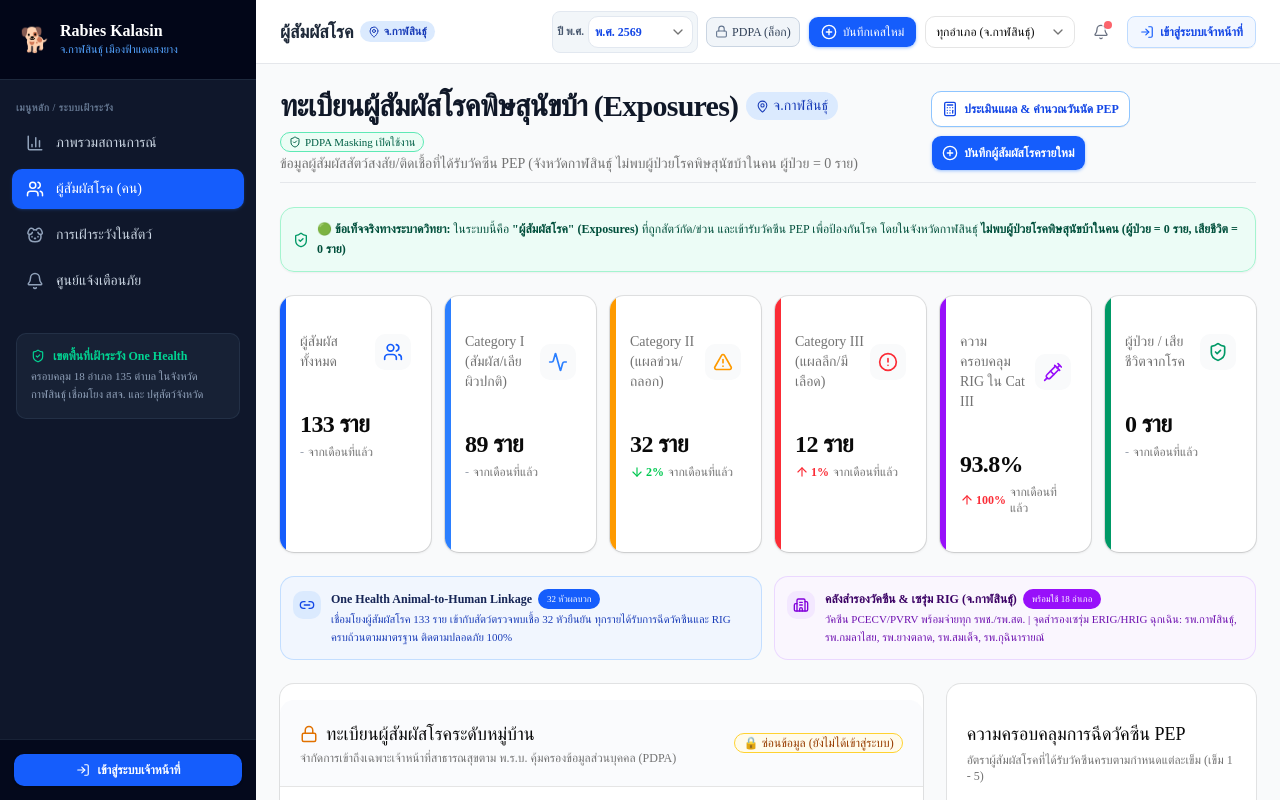
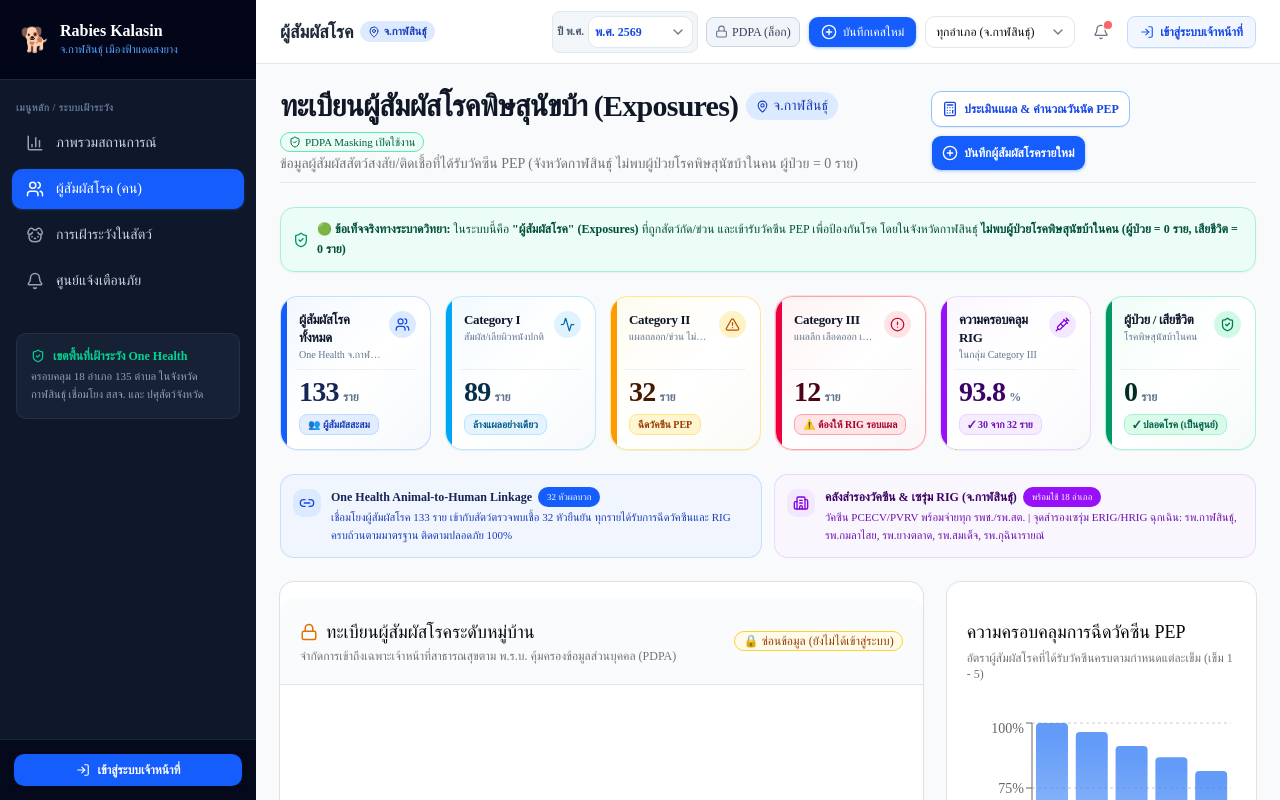
Before and after one commit to cdkls46000-sketch/rabies-dashboard, a Next.js app: page /rabies-dashboard/patients in a window 1280 px wide. Built offline with nearby package versions, Linux system fonts and the light colour scheme.

Commit message:
style(patients): align KPI numbers horizontally with fixed header heights and vibrant category themes

```diff
--- a/src/app/patients/page.tsx
+++ b/src/app/patients/page.tsx
@@ -188,51 +188,155 @@ export default function PatientsPage() {
         </div>
       </div>
 
-      {/* KPI Cards: ผู้สัมผัสทั้งหมด, Cat I, Cat II, Cat III, RIG Coverage in Cat III, ผู้ป่วย/เสียชีวิต = 0 */}
-      <div className="grid grid-cols-2 sm:grid-cols-3 lg:grid-cols-6 gap-2.5 sm:gap-3.5">
-        <KpiCard
-          title="ผู้สัมผัสทั้งหมด"
-          value={`${categoryCount.catI + categoryCount.catII + categoryCount.catIII} ราย`}
-          change={0}
-          icon={Users}
-          colorClass="text-blue-600"
-        />
-        <KpiCard
-          title="Category I (สัมผัส/เลียผิวปกติ)"
-          value={`${categoryCount.catI} ราย`}
-          change={0}
-          icon={Activity}
-          colorClass="text-blue-500"
-        />
-        <KpiCard
-          title="Category II (แผลข่วน/ถลอก)"
-          value={`${categoryCount.catII} ราย`}
-          change={-2}
-          icon={AlertTriangle}
-          colorClass="text-amber-500"
-        />
-        <KpiCard
-          title="Category III (แผลลึก/มีเลือด)"
-          value={`${categoryCount.catIII} ราย`}
-          change={1}
-          icon={AlertCircle}
-          colorClass="text-red-500"
-        />
-        <KpiCard
-          title="ความครอบคลุม RIG ใน Cat III"
-          value="93.8%"
-          change={100}
-          icon={Syringe}
-          colorClass="text-purple-600"
-        />
-        <KpiCard
-          title="ผู้ป่วย / เสียชีวิตจากโรค"
-          value="0 ราย"
-          change={0}
-          icon={ShieldCheck}
-          colorClass="text-emerald-600"
-        />
-      </div>
+      {/* 6 KPI Cards with Perfect Horizontal Baseline Alignment & Vibrant Medical Styling */}
+      {(() => {
+        const totalExposures = categoryCount.catI + categoryCount.catII + categoryCount.catIII;
+        const exposureMetrics = [
+          {
+            id: 'total',
+            title: 'ผู้สัมผัสโรคทั้งหมด',
+            subtitle: `One Health จ.กาฬสินธุ์`,
+            value: totalExposures,
+            unit: 'ราย',
+            badge: '👥 ผู้สัมผัสสะสม',
+            icon: Users,
+            border: 'border-blue-200/90',
+            bgGradient: 'bg-gradient-to-br from-blue-50/80 via-white to-blue-50/30',
+            accentBar: 'bg-blue-600',
+            iconBg: 'bg-blue-100 text-blue-700',
+            valueColor: 'text-blue-950',
+            badgeClass: 'bg-blue-100/80 text-blue-800 border border-blue-200',
+          },
+          {
+            id: 'cat1',
+            title: 'Category I',
+            subtitle: 'สัมผัส/เลียผิวหนังปกติ',
+            value: categoryCount.catI,
+            unit: 'ราย',
+            badge: 'ล้างแผลอย่างเดียว',
+            icon: Activity,
+            border: 'border-sky-200/90',
+            bgGradient: 'bg-gradient-to-br from-sky-50/80 via-white to-sky-50/30',
+            accentBar: 'bg-sky-500',
+            iconBg: 'bg-sky-100 text-sky-700',
+            valueColor: 'text-sky-950',
+            badgeClass: 'bg-sky-100/80 text-sky-800 border border-sky-200',
+          },
+          {
+            id: 'cat2',
+            title: 'Category II',
+            subtitle: 'แผลถลอก/ข่วน ไม่มีเลือด',
+            value: categoryCount.catII,
+            unit: 'ราย',
+            badge: 'ฉีดวัคซีน PEP',
+            icon: AlertTriangle,
+            border: 'border-amber-200/90',
+            bgGradient: 'bg-gradient-to-br from-amber-50/80 via-white to-amber-50/30',
+            accentBar: 'bg-amber-500',
+            iconBg: 'bg-amber-100 text-amber-700',
+            valueColor: 'text-amber-950',
+            badgeClass: 'bg-amber-100/80 text-amber-800 border border-amber-200',
+          },
+          {
+            id: 'cat3',
+            title: 'Category III',
+            subtitle: 'แผลลึก เลือดออก เยื่อบุ',
+            value: categoryCount.catIII,
+            unit: 'ราย',
+            badge: '⚠️ ต้องให้ RIG รอบแผล',
+            icon: AlertCircle,
+            border: 'border-rose-300',
+            bgGradient: 'bg-gradient-to-br from-rose-50/90 via-white to-rose-50/30 ring-1 ring-rose-200/60',
+            accentBar: 'bg-rose-600',
+            iconBg: 'bg-rose-100 text-rose-700',
+            valueColor: 'text-rose-950',
+            badgeClass: 'bg-rose-100 text-rose-800 font-bold border border-rose-300',
+          },
+          {
+            id: 'rig',
+            title: 'ความครอบคลุม RIG',
+            subtitle: 'ในกลุ่ม Category III',
+            value: '93.8',
+            unit: '%',
+            badge: '✓ 30 จาก 32 ราย',
+            icon: Syringe,
+            border: 'border-purple-200/90',
+            bgGradient: 'bg-gradient-to-br from-purple-50/80 via-white to-purple-50/30',
+            accentBar: 'bg-purple-600',
+            iconBg: 'bg-purple-100 text-purple-700',
+            valueColor: 'text-purple-950',
+            badgeClass: 'bg-purple-100/80 text-purple-800 font-bold border border-purple-200',
+          },
+          {
+            id: 'deaths',
+            title: 'ผู้ป่วย / เสียชีวิต',
+            subtitle: 'โรคพิษสุนัขบ้าในคน',
+            value: '0',
+            unit: 'ราย',
+            badge: '✓ ปลอดโรค (เป็นศูนย์)',
+            icon: ShieldCheck,
+            border: 'border-emerald-200/90',
+            bgGradient: 'bg-gradient-to-br from-emerald-50/80 via-white to-emerald-50/30',
+            accentBar: 'bg-emerald-600',
+            iconBg: 'bg-emerald-100 text-emerald-700',
+            valueColor: 'text-emerald-950',
+            badgeClass: 'bg-emerald-100/80 text-emerald-800 font-bold border border-emerald-200',
+          },
+        ];
+
+        return (
+          <div className="grid grid-cols-2 sm:grid-cols-3 lg:grid-cols-6 gap-2.5 sm:gap-3.5">
+            {exposureMetrics.map((item) => {
+              const Icon = item.icon;
+              return (
+                <div
+                  key={item.id}
+                  className={`relative overflow-hidden rounded-2xl border ${item.border} ${item.bgGradient} shadow-2xs hover:shadow-md transition-all p-3 sm:p-3.5 flex flex-col justify-between`}
+                >
+                  {/* Left Color Accent Bar */}
+                  <div className={`absolute top-0 left-0 w-1.5 h-full ${item.accentBar}`} />
+
+                  {/* Header with Fixed Height for 100% Horizontal Alignment */}
+                  <div className="flex items-start justify-between gap-1 min-h-[44px]">
+                    <div className="min-w-0 pr-1 pl-1">
+                      <div className="text-xs sm:text-[13px] font-bold text-slate-900 tracking-tight leading-snug">
+                        {item.title}
+                      </div>
+                      <div className="text-[10px] text-slate-500 font-medium leading-tight mt-0.5 truncate">
+                        {item.subtitle}
+                      </div>
+                    </div>
+                    <div className={`p-1.5 rounded-xl shrink-0 ${item.iconBg}`}>
+                      <Icon size={15} />
+                    </div>
+                  </div>
+
+                  {/* Value and Unit Baseline Container: Exactly Aligned Across All Cards */}
+                  <div className="mt-2 pt-2 border-t border-slate-200/60 pl-1">
+                    <div className="flex items-baseline gap-1">
+                      <span className={`text-2xl sm:text-[28px] font-black tracking-tight leading-none ${item.valueColor}`}>
+                        {item.value}
+                      </span>
+                      {item.unit && (
+                        <span className="text-xs font-semibold text-slate-500">
+                          {item.unit}
+                        </span>
+                      )}
+                    </div>
+
+                    {/* Status Badge */}
+                    <div className="mt-2 flex items-center">
+                      <span className={`text-[10px] px-2 py-0.5 rounded-md font-semibold truncate ${item.badgeClass}`}>
+                        {item.badge}
+                      </span>
+                    </div>
+                  </div>
+                </div>
+              );
+            })}
+          </div>
+        );
+      })()}
 
       {/* แถบสรุป One Health Linkage & คลังสำรองชีววัตถุ */}
       <div className="grid grid-cols-1 md:grid-cols-2 gap-3 text-xs">
```
